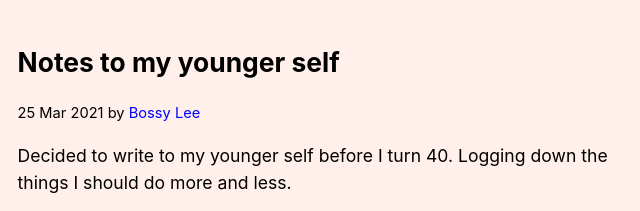
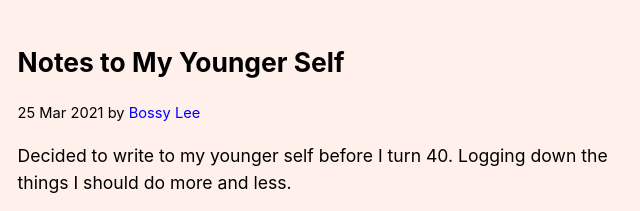
Before and after one commit to bosslee/This-is-Bosslee, an Eleventy site: page posts/2021-03-25-notes-to younger-self.md in a window 1280 px wide. Shown: the part 159-370 px from the top of the page, 0-640 px from the left. Built offline with nearby package versions, Linux system fonts and the light colour scheme; Eleventy itself is replaced by a stand-in of ours; files that its build step writes are made by us from their sources; what eleventy-plugin-youtube-embed would draw is missing.

Commit message:
revised title

```diff
--- a/posts/2021-03-25-notes-to younger-self.md
+++ b/posts/2021-03-25-notes-to younger-self.md
@@ -1,5 +1,5 @@
 ---
-title: Notes to my younger self
+title: Notes to My Younger Self
 date: 2021-03-25
 summary: Writing this on my 39th 🥳
 tags:
```
